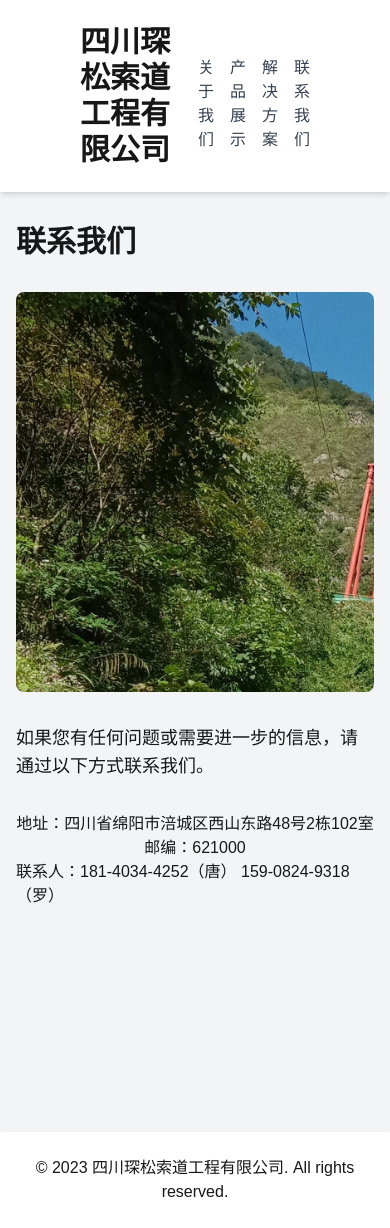
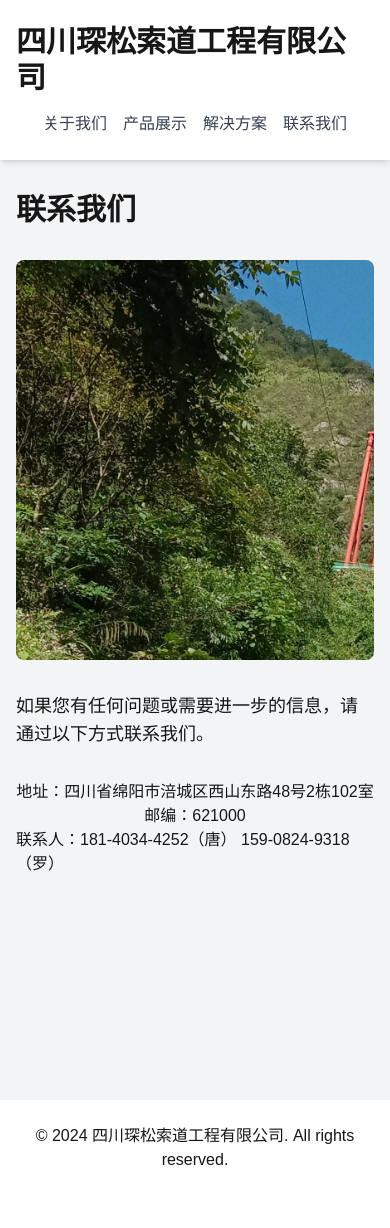
Before and after one commit to ASouwn/sccssd, a Next.js app: page /contact in a window 390 px wide. After the commit the page ends 1196 px from the top, so only its background shows below. Built offline with nearby package versions, Linux system fonts and the light colour scheme.

Commit message:
updata for mid screen layout

```diff
--- a/app/about/page.tsx
+++ b/app/about/page.tsx
@@ -5,13 +5,13 @@ export default function About() {
   return (
     <div className="bg-gray-100 min-h-screen">
       <header className="bg-white shadow-md">
-        <div className="container mx-auto px-4 py-6 flex justify-between items-center">
+        <div className="container mx-auto px-4 py-6 flex flex-col md:flex-row justify-between items-center">
           <a href="/">
-            <h1 className="text-3xl font-bold ml-16">四川琛松索道工程有限公司</h1>
+            <h1 className="text-3xl font-bold md:ml-16">四川琛松索道工程有限公司</h1>
           </a>
           <nav className="mt-4">
-            <ul className="flex space-x-4 mr-16">
-              <li><a href="#about" className="text-gray-700 hover:text-blue-500">关于我们</a></li>
+            <ul className="flex space-x-4 md:mr-16">
+              <li><a href="/about" className="text-gray-700 hover:text-blue-500">关于我们</a></li>
               <li><a href="/products" className="text-gray-700 hover:text-blue-500">产品展示</a></li>
               <li><a href="/solutions" className="text-gray-700 hover:text-blue-500">解决方案</a></li>
               <li><a href="/contact" className="text-gray-700 hover:text-blue-500">联系我们</a></li>
@@ -171,7 +171,7 @@ export default function About() {
       {/* footer */}
       <footer className="bg-white shadow-md">
         <div className="container mx-auto px-4 py-6 text-center">
-          <p>&copy; 2023 四川琛松索道工程有限公司. All rights reserved.</p>
+          <p>&copy; 2024 四川琛松索道工程有限公司. All rights reserved.</p>
         </div>
       </footer>
     </div>
--- a/app/contact/page.tsx
+++ b/app/contact/page.tsx
@@ -3,12 +3,12 @@ export default function Contact() {
   return (
     <div className="bg-gray-100 min-h-screen">
       <header className="bg-white shadow-md">
-        <div className="container mx-auto px-4 py-6 flex justify-between items-center">
+        <div className="container mx-auto px-4 py-6 flex flex-col md:flex-row justify-between items-center">
           <a href="/">
-            <h1 className="text-3xl font-bold ml-16">四川琛松索道工程有限公司</h1>
+            <h1 className="text-3xl font-bold md:ml-16">四川琛松索道工程有限公司</h1>
           </a>
           <nav className="mt-4">
-            <ul className="flex space-x-4 mr-16">
+            <ul className="flex space-x-4 md:mr-16">
               <li><a href="/about" className="text-gray-700 hover:text-blue-500">关于我们</a></li>
               <li><a href="/products" className="text-gray-700 hover:text-blue-500">产品展示</a></li>
               <li><a href="/solutions" className="text-gray-700 hover:text-blue-500">解决方案</a></li>
@@ -73,7 +73,7 @@ export default function Contact() {
       {/* footer */}
       <footer className="bg-white shadow-md">
         <div className="container mx-auto px-4 py-6 text-center">
-          <p>&copy; 2023 四川琛松索道工程有限公司. All rights reserved.</p>
+          <p>&copy; 2024 四川琛松索道工程有限公司. All rights reserved.</p>
         </div>
       </footer>
     </div>
--- a/app/layout.tsx
+++ b/app/layout.tsx
@@ -14,8 +14,8 @@ const geistMono = localFont({
 });
 
 export const metadata: Metadata = {
-  title: "四川琛松索道有限公司",
-  description: "四川琛松索道有限公司",
+  title: "四川琛松索道工程有限公司",
+  description: "四川琛松索道工程有限公司",
 };
 
 export default function RootLayout({
--- a/app/page.tsx
+++ b/app/page.tsx
@@ -4,12 +4,12 @@ export default function Home() {
   return (
     <div className="bg-gray-100 min-h-screen">
       <header className="bg-white shadow-md">
-        <div className="container mx-auto px-4 py-6 flex justify-between items-center">
+        <div className="container mx-auto px-4 py-6 flex flex-col md:flex-row justify-between items-center">
           <a href="/">
-            <h1 className="text-3xl font-bold ml-16">四川琛松索道工程有限公司</h1>
+            <h1 className="text-3xl font-bold md:ml-16">四川琛松索道工程有限公司</h1>
           </a>
           <nav className="mt-4">
-            <ul className="flex space-x-4 mr-16">
+            <ul className="flex space-x-4 md:mr-16">
               <li><a href="/about" className="text-gray-700 hover:text-blue-500">关于我们</a></li>
               <li><a href="/products" className="text-gray-700 hover:text-blue-500">产品展示</a></li>
               <li><a href="/solutions" className="text-gray-700 hover:text-blue-500">解决方案</a></li>
@@ -22,7 +22,7 @@ export default function Home() {
       <main className="container mx-auto px-4 py-8">
 
         {/* 关于我们 */}
-        <section id="about" className="mb-8 h-screen flex flex-col justify-center items-center">
+        <section id="about" className="mb-8 md:h-screen flex flex-col justify-center items-center">
           <h2 className="text-4xl font-bold mb-4 text-black">关于我们</h2>
           <div className=" w-full md:w-full flex flex-col items-center">
             <div className="md:w-3/4 items-center justify-center grid grid-cols-1 md:flex md:flex-col gap-6">
@@ -42,7 +42,7 @@ export default function Home() {
         </section>
 
         {/* 产品展示 */}
-        <section id="products" className="mb-8 h-screen flex flex-col justify-center items-center">
+        <section id="products" className="mb-8 md:h-screen flex flex-col justify-center items-center">
           <h2 className="text-4xl font-bold mb-4 text-black">产品展示</h2>
           <div>
             <div className="grid grid-cols-1 md:grid-cols-3 gap-6">
@@ -69,7 +69,7 @@ export default function Home() {
         </section>
 
         {/* 解决方案 */}
-        <section id="solutions" className="mb-8 h-screen flex flex-col justify-center items-center">
+        <section id="solutions" className="mb-8 md:h-screen flex flex-col justify-center items-center">
           <h2 className="text-4xl font-bold mb-4 text-black">解决方案</h2>
           <div className="grid grid-cols-1 md:grid-cols-2 gap-6">
             <div className="bg-white shadow-md p-6 rounded-lg">
@@ -136,7 +136,7 @@ export default function Home() {
       {/* footer */}
       <footer className="bg-white shadow-md">
         <div className="container mx-auto px-4 py-6 text-center">
-          <p>&copy; 2023 四川琛松索道工程有限公司. All rights reserved.</p>
+          <p>&copy; 2024 四川琛松索道工程有限公司. All rights reserved.</p>
         </div>
       </footer>
     </div>
--- a/app/products/page.tsx
+++ b/app/products/page.tsx
@@ -3,12 +3,12 @@ export default function Products() {
   return (
     <div className="bg-gray-100 min-h-screen">
       <header className="bg-white shadow-md">
-        <div className="container mx-auto px-4 py-6 flex justify-between items-center">
+        <div className="container mx-auto px-4 py-6 flex flex-col md:flex-row justify-between items-center">
           <a href="/">
-            <h1 className="text-3xl font-bold ml-16">四川琛松索道工程有限公司</h1>
+            <h1 className="text-3xl font-bold md:ml-16">四川琛松索道工程有限公司</h1>
           </a>
           <nav className="mt-4">
-            <ul className="flex space-x-4 mr-16">
+            <ul className="flex space-x-4 md:mr-16">
               <li><a href="/about" className="text-gray-700 hover:text-blue-500">关于我们</a></li>
               <li><a href="/products" className="text-gray-700 hover:text-blue-500">产品展示</a></li>
               <li><a href="/solutions" className="text-gray-700 hover:text-blue-500">解决方案</a></li>
@@ -80,7 +80,7 @@ export default function Products() {
       {/* footer */}
       <footer className="bg-white shadow-md">
         <div className="container mx-auto px-4 py-6 text-center">
-          <p>&copy; 2023 四川琛松索道工程有限公司. All rights reserved.</p>
+          <p>&copy; 2024 四川琛松索道工程有限公司. All rights reserved.</p>
         </div>
       </footer>
     </div>
--- a/app/solutions/page.tsx
+++ b/app/solutions/page.tsx
@@ -3,12 +3,12 @@ export default function Solutions() {
   return (
     <div className="bg-gray-100 min-h-screen">
       <header className="bg-white shadow-md">
-        <div className="container mx-auto px-4 py-6 flex justify-between items-center">
+        <div className="container mx-auto px-4 py-6 flex flex-col md:flex-row justify-between items-center">
           <a href="/">
-            <h1 className="text-3xl font-bold ml-16">四川琛松索道工程有限公司</h1>
+            <h1 className="text-3xl font-bold md:ml-16">四川琛松索道工程有限公司</h1>
           </a>
           <nav className="mt-4">
-            <ul className="flex space-x-4 mr-16">
+            <ul className="flex space-x-4 md:mr-16">
               <li><a href="/about" className="text-gray-700 hover:text-blue-500">关于我们</a></li>
               <li><a href="/products" className="text-gray-700 hover:text-blue-500">产品展示</a></li>
               <li><a href="/solutions" className="text-gray-700 hover:text-blue-500">解决方案</a></li>
@@ -109,7 +109,7 @@ export default function Solutions() {
       {/* footer */}
       <footer className="bg-white shadow-md">
         <div className="container mx-auto px-4 py-6 text-center">
-          <p>&copy; 2023 四川琛松索道工程有限公司. All rights reserved.</p>
+          <p>&copy; 2024 四川琛松索道工程有限公司. All rights reserved.</p>
         </div>
       </footer>
     </div>
```
